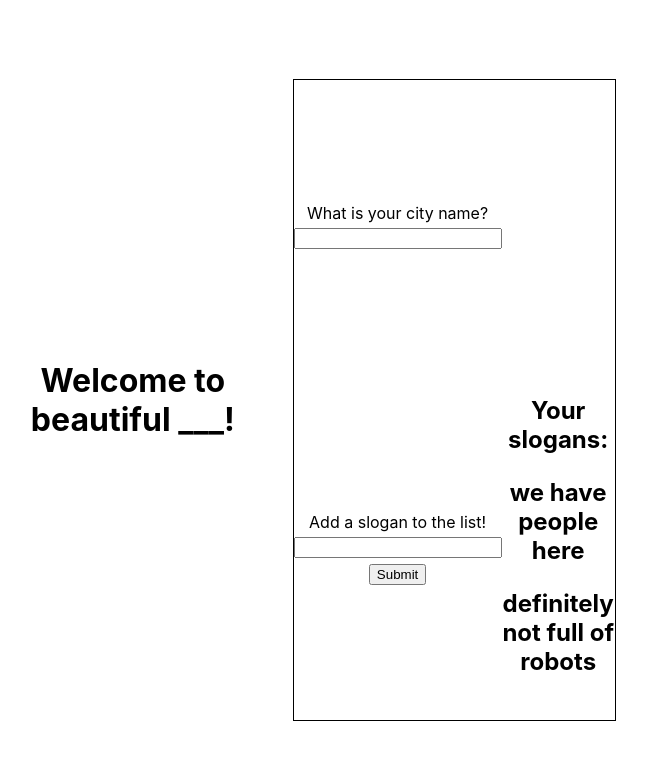
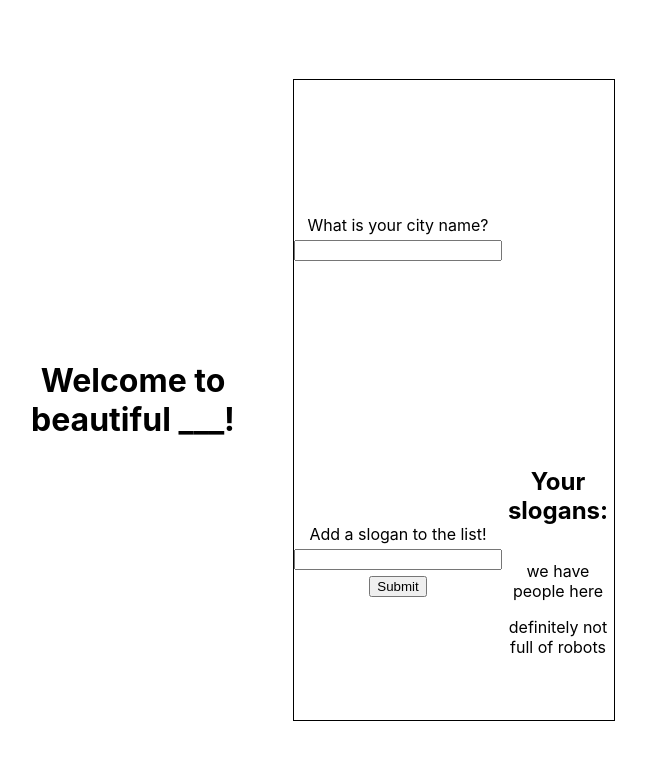
Before and after one commit to KhaymanaKing/city-builder-react, a React (Create React App) app: page / in a window 1280 px wide. Shown: the top 760 px of the page, without its empty margins (27-674 px from the left). Built offline with nearby package versions, Linux system fonts and the light colour scheme.

Commit message:
added value to all dropdowns

```diff
--- a/src/App.js
+++ b/src/App.js
@@ -15,7 +15,7 @@ function App() {
   // finally, you'll need an array of slogans, which could start out as ['The City of Excellence'] for example
   const [cityName, setCityName] = useState('___');
   const [slogans, setSlogans] = useState(['we have people here', 'definitely not full of robots']);
-
+  const [cityImage, setCityImage] = useState('1', '1', '1');
 
   function handleCityName(e){
     setCityName(e.target.value);
--- a/src/SkylineDropdown.js
+++ b/src/SkylineDropdown.js
@@ -8,9 +8,9 @@ export default function SkylineDropdown(props) {
       {/* on change, this component should use e.target.value to pass the correct id to the setSkyline function */}
       {/* note that the options will need value properties (1, 2, or 3) that correspond to the photo filenames in the public directory */}
       <select>
-        <option>Pink</option>
-        <option>Busy</option>
-        <option>Foggy</option>
+        <option value='1'>Pink</option>
+        <option value='2'>Busy</option>
+        <option value='3'>Foggy</option>
       </select>
     </div>
   );
--- a/src/SloganList.js
+++ b/src/SloganList.js
@@ -3,9 +3,12 @@ import React from 'react';
 export default function SloganList({ slogans }) {
   return (
     <section>
-      <h2>Your slogans:{
-        slogans.map((slogan, i) => <p key={slogan + i}>{slogan}</p>)
-      }</h2>
+      <h2>Your slogans:</h2>
+      <div>
+        {
+          slogans.map((slogan, i) => <p key={slogan + i}>{slogan}</p>)
+        }
+      </div>
       {/* This kind of component should be familiar by now. It takes in (as props) an array of slogans */}
       {/* Then map over those slogans and for each slogan, render a Slogan component. Supply a key and a slogan as props to each Slogan component */}
     </section>
--- a/src/WaterfrontDropdown.js
+++ b/src/WaterfrontDropdown.js
@@ -8,9 +8,9 @@ export default function WaterfrontDropdown(props) {
       {/* on change, this component should use e.target.value to pass the correct id to the setWaterfront function */}
       {/* note that the options will need value properties (1, 2, or 3) that correspond to the photo filenames in the public directory */}
       <select>
-        <option>Dock</option>
-        <option>Sunset</option>
-        <option>Boats</option>
+        <option value='1'>Dock</option>
+        <option value='2'>Sunset</option>
+        <option value='3'>Boats</option>
       </select>
     </div>
   );
```
